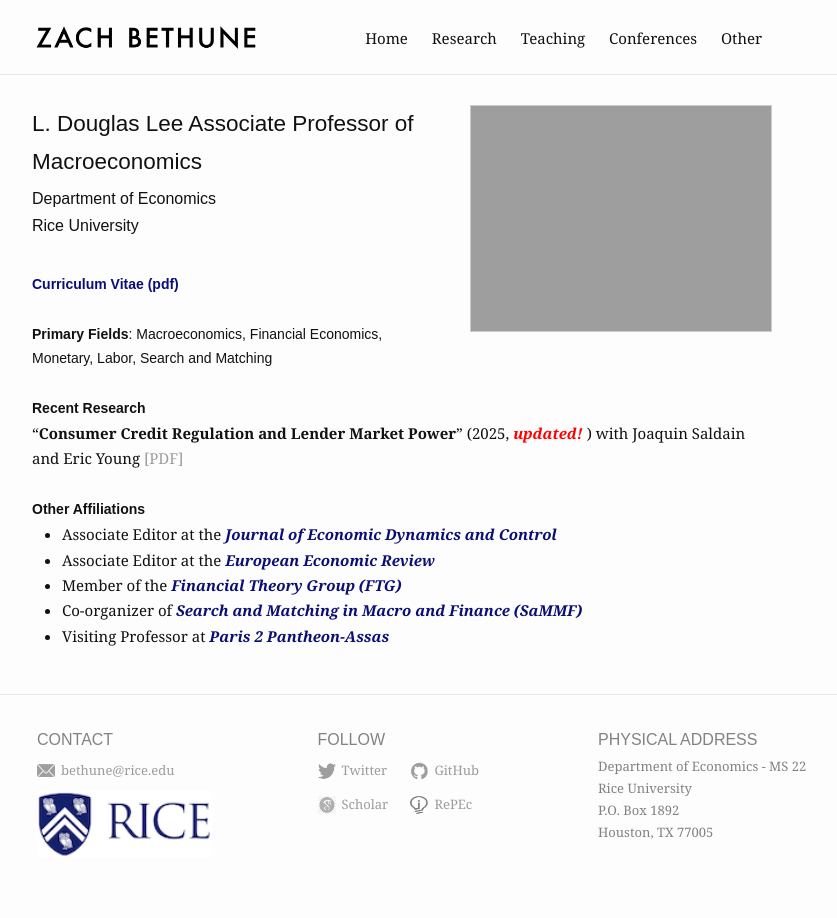
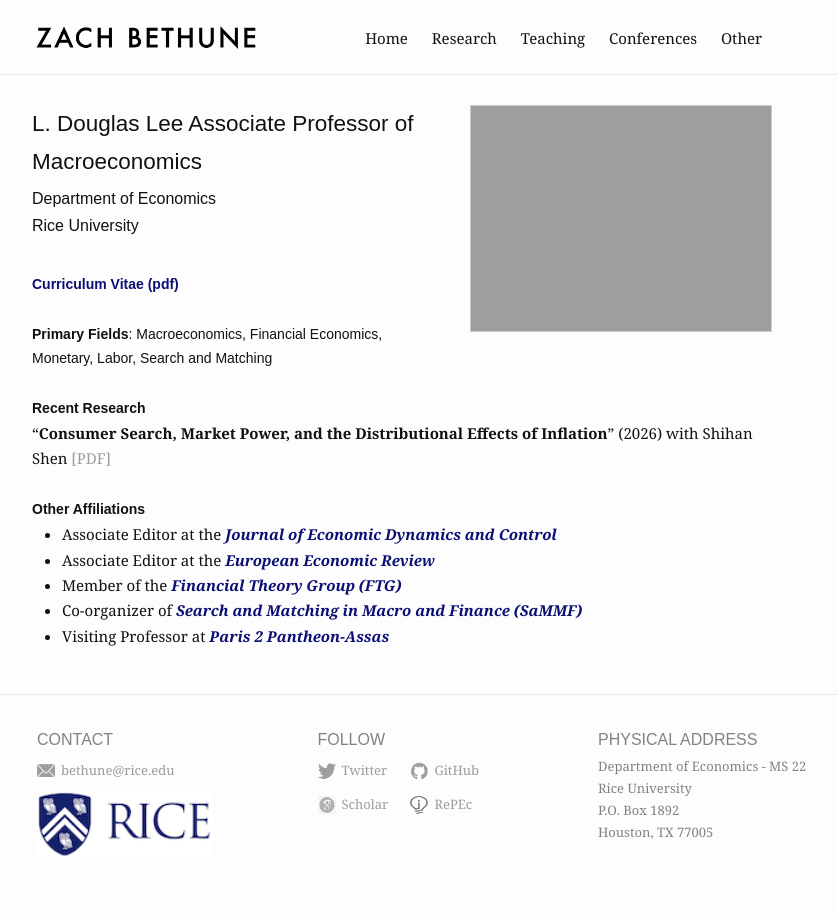
Before and after one commit to zbethune/zbethune.github.io, a Jekyll site: the page built from index.md, in a window 1280 px wide. Shown: the whole page, without its empty margins (238-1075 px from the left). Built offline with Jekyll 4.4.1, drawn with Linux system fonts in a browser that asks for light colours; comment, search, counter and statistics services are not loaded; our own code applies the rules of GitHub Pages for plain Markdown files.

Commit message:
Update index.md

```diff
--- a/index.md
+++ b/index.md
@@ -28,7 +28,10 @@ profile_picture:
 ##### **Recent Research**
 <p style="margin-bottom:-.40cm;"></p>
 
-"**Consumer Credit Regulation and Lender Market Power**" (2025,<span style="color: red"> ***updated!*** </span>) with Joaquin Saldain and Eric Young <a href="./assets/pdfs/BSY_May25.pdf" target="_blank" rel="noopener noreferrer">[PDF]</a> <br> <a style="color: #a80f0f"> </a>
+<!-- "**Consumer Credit Regulation and Lender Market Power**" (2025,<span style="color: red"> ***updated!*** </span>) with Joaquin Saldain and Eric Young <a href="./assets/pdfs/BSY_May25.pdf" target="_blank" rel="noopener noreferrer">[PDF]</a> <br> <a style="color: #a80f0f"> </a>
+<p style="margin-bottom:.70cm;"></p>  -->
+
+"**Consumer Search, Market Power, and the Distributional Effects of Inflation**" (2026) with Shihan Shen <a href="./assets/pdfs/market_power_inflation_071426.pdf" target="_blank" rel="noopener noreferrer">[PDF]</a> <br> <a style="color: #a80f0f"> </a>
 <p style="margin-bottom:.70cm;"></p>
 
 ##### **Other Affiliations**
```
